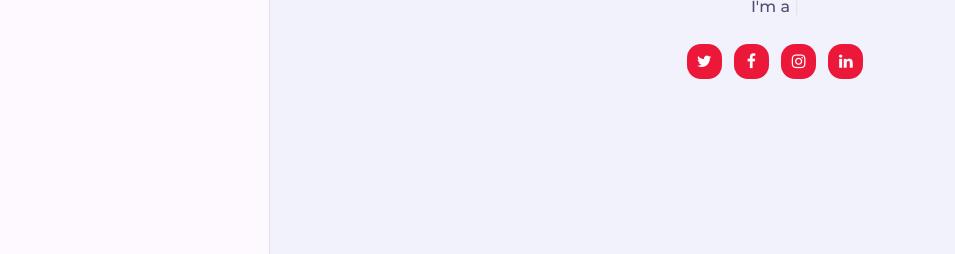
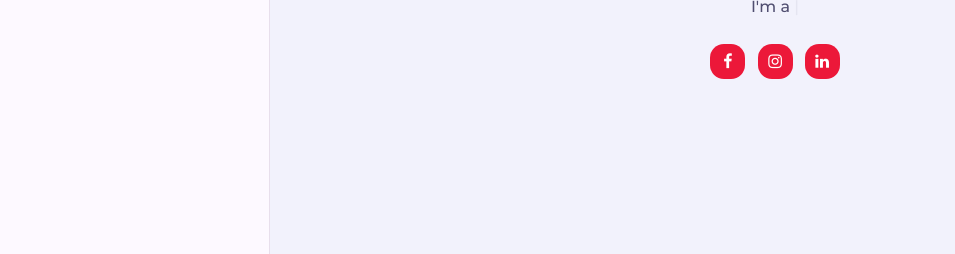
Before and after one commit to feraquzzi/femiportfolio, a plain HTML site: page index.html in a window 1280 px wide. Shown: the part 497-751 px from the top of the page, 0-955 px from the left. Drawn offline with nearby package versions, Linux system fonts and the light colour scheme; grey boxes are pictures that could not be loaded.

Commit message:
added socail links

```diff
--- a/index.html
+++ b/index.html
@@ -67,10 +67,10 @@
             <h1>Femi Olaleye</h1>
             <span class="iTyped"></span>
             <div class="social-links">
-              <a href="#"><i class="fa fa-twitter"></i></a>
-              <a href="#"><i class="fa fa-facebook"></i></a>
-              <a href="#"><i class="fa fa-instagram"></i></a>
-              <a href="#"><i class="fa fa-linkedin"></i></a>
+              <!-- <a href="#"><i class="fa fa-twitter"></i></a> -->
+              <a href="https://www.facebook.com/share/1AyCWfUVfr/"><i class="fa fa-facebook"></i></a>
+              <a href="https://www.instagram.com/feracreatives?igsh=bDJ2ZGU1ZDBqejRi"><i class="fa fa-instagram"></i></a>
+              <a href="https://www.linkedin.com/in/femi-olaleye-49812a224/"><i class="fa fa-linkedin"></i></a>
             </div>
           </div>
         </div>
```
